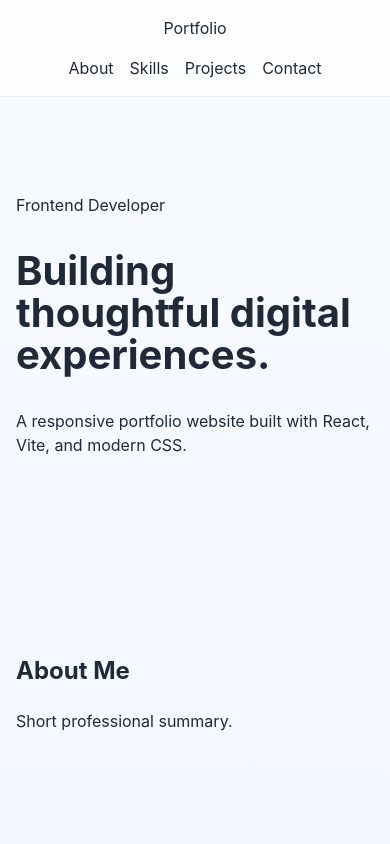
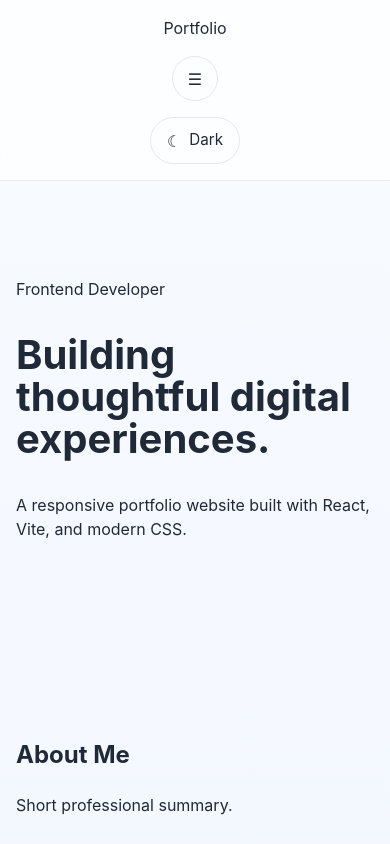
Before and after one commit to hosseinMsh/CE-Lab-1, a React (Vite) app: page / in a window 390 px wide. Shown: the top 844 px of the page. Built offline with nearby package versions, Linux system fonts and the light colour scheme.

Commit message:
feat: add responsive navigation and theme toggle

```diff
--- a/src/App.jsx
+++ b/src/App.jsx
@@ -1,11 +1,47 @@
+import { useEffect, useState } from 'react';
 import Navbar from './components/Navbar';
 import Home from './pages/Home';
 import Footer from './components/Footer';
 
+const STORAGE_KEY = 'portfolio-theme';
+
 export default function App() {
+  const [theme, setTheme] = useState(() => {
+    const storedTheme = window.localStorage.getItem(STORAGE_KEY);
+    if (storedTheme) {
+      return storedTheme;
+    }
+
+    return window.matchMedia('(prefers-color-scheme: dark)').matches ? 'dark' : 'light';
+  });
+  const [isMenuOpen, setIsMenuOpen] = useState(false);
+
+  useEffect(() => {
+    document.documentElement.dataset.theme = theme;
+    window.localStorage.setItem(STORAGE_KEY, theme);
+  }, [theme]);
+
+  const handleThemeToggle = () => {
+    setTheme((currentTheme) => (currentTheme === 'dark' ? 'light' : 'dark'));
+  };
+
+  const handleMenuToggle = () => {
+    setIsMenuOpen((currentOpen) => !currentOpen);
+  };
+
+  const handleLinkClick = () => {
+    setIsMenuOpen(false);
+  };
+
   return (
     <div className="app-shell">
-      <Navbar />
+      <Navbar
+        theme={theme}
+        onThemeToggle={handleThemeToggle}
+        isMenuOpen={isMenuOpen}
+        onMenuToggle={handleMenuToggle}
+        onLinkClick={handleLinkClick}
+      />
       <main>
         <Home />
       </main>
--- a/src/components/Navbar.jsx
+++ b/src/components/Navbar.jsx
@@ -1,16 +1,44 @@
-export default function Navbar() {
+import ThemeToggle from './ThemeToggle';
+
+const NAV_ITEMS = [
+  { href: '#about', label: 'About' },
+  { href: '#skills', label: 'Skills' },
+  { href: '#projects', label: 'Projects' },
+  { href: '#contact', label: 'Contact' },
+];
+
+export default function Navbar({ theme, onThemeToggle, isMenuOpen, onMenuToggle, onLinkClick }) {
   return (
     <header className="navbar">
       <div className="container navbar__inner">
-        <a className="navbar__brand" href="#home">
+        <a className="navbar__brand" href="#home" onClick={onLinkClick}>
           Portfolio
         </a>
-        <nav className="navbar__links" aria-label="Primary">
-          <a href="#about">About</a>
-          <a href="#skills">Skills</a>
-          <a href="#projects">Projects</a>
-          <a href="#contact">Contact</a>
+
+        <button
+          type="button"
+          className="navbar__menu-button"
+          onClick={onMenuToggle}
+          aria-expanded={isMenuOpen}
+          aria-controls="primary-navigation"
+        >
+          <span className="sr-only">Toggle navigation menu</span>
+          <span aria-hidden="true">☰</span>
+        </button>
+
+        <nav
+          id="primary-navigation"
+          className={`navbar__links ${isMenuOpen ? 'navbar__links--open' : ''}`}
+          aria-label="Primary"
+        >
+          {NAV_ITEMS.map((item) => (
+            <a key={item.href} href={item.href} onClick={onLinkClick}>
+              {item.label}
+            </a>
+          ))}
         </nav>
+
+        <ThemeToggle theme={theme} onToggle={onThemeToggle} />
       </div>
     </header>
   );
--- a/src/components/ThemeToggle.jsx
+++ b/src/components/ThemeToggle.jsx
@@ -1,3 +1,16 @@
-export default function ThemeToggle() {
-  return <button type="button">Theme</button>;
+export default function ThemeToggle({ theme, onToggle }) {
+  const nextLabel = theme === 'dark' ? 'Switch to light theme' : 'Switch to dark theme';
+
+  return (
+    <button
+      type="button"
+      className="theme-toggle"
+      onClick={onToggle}
+      aria-label={nextLabel}
+      title={nextLabel}
+    >
+      <span aria-hidden="true">{theme === 'dark' ? '☀' : '☾'}</span>
+      <span className="theme-toggle__text">{theme === 'dark' ? 'Light' : 'Dark'}</span>
+    </button>
+  );
 }
--- a/src/styles/global.css
+++ b/src/styles/global.css
@@ -5,6 +5,12 @@
   font-weight: 400;
   background: #f5f7fb;
   color: #1f2937;
+}
+
+:root[data-theme='dark'] {
+  color-scheme: dark;
+  background: #0f172a;
+  color: #e2e8f0;
 }
 
 * {
@@ -19,6 +25,10 @@ body {
   margin: 0;
   min-width: 320px;
   background: linear-gradient(180deg, #f8fbff 0%, #eef3ff 100%);
+}
+
+:root[data-theme='dark'] body {
+  background: linear-gradient(180deg, #0f172a 0%, #111827 100%);
 }
 
 a {
@@ -48,6 +58,12 @@ textarea {
   border-bottom: 1px solid rgba(148, 163, 184, 0.18);
 }
 
+:root[data-theme='dark'] .navbar,
+:root[data-theme='dark'] .footer {
+  background: rgba(15, 23, 42, 0.8);
+  border-color: rgba(148, 163, 184, 0.2);
+}
+
 .navbar__inner,
 .footer__inner {
   min-height: 4.5rem;
@@ -59,6 +75,26 @@ textarea {
 .navbar__links {
   display: flex;
   gap: 1rem;
+}
+
+.navbar__menu-button {
+  display: none;
+}
+
+.theme-toggle {
+  display: inline-flex;
+  align-items: center;
+  gap: 0.5rem;
+  border: 1px solid rgba(148, 163, 184, 0.24);
+  border-radius: 999px;
+  padding: 0.65rem 1rem;
+  background: transparent;
+  color: inherit;
+  cursor: pointer;
+}
+
+.theme-toggle__text {
+  font-size: 0.95rem;
 }
 
 .hero h1 {
@@ -78,6 +114,23 @@ textarea {
   background: white;
 }
 
+:root[data-theme='dark'] .project-card {
+  background: rgba(15, 23, 42, 0.85);
+  border-color: rgba(148, 163, 184, 0.18);
+}
+
+.sr-only {
+  position: absolute;
+  width: 1px;
+  height: 1px;
+  padding: 0;
+  margin: -1px;
+  overflow: hidden;
+  clip: rect(0, 0, 0, 0);
+  white-space: nowrap;
+  border: 0;
+}
+
 @media (max-width: 768px) {
   .navbar__inner {
     flex-direction: column;
@@ -86,7 +139,25 @@ textarea {
   }
 
   .navbar__links {
+    display: none;
+    flex-direction: column;
+    align-items: center;
     flex-wrap: wrap;
     justify-content: center;
   }
+
+  .navbar__links--open {
+    display: flex;
+  }
+
+  .navbar__menu-button {
+    display: inline-flex;
+    align-items: center;
+    justify-content: center;
+    border: 1px solid rgba(148, 163, 184, 0.24);
+    background: transparent;
+    border-radius: 999px;
+    padding: 0.6rem 0.9rem;
+    color: inherit;
+  }
 }
```
